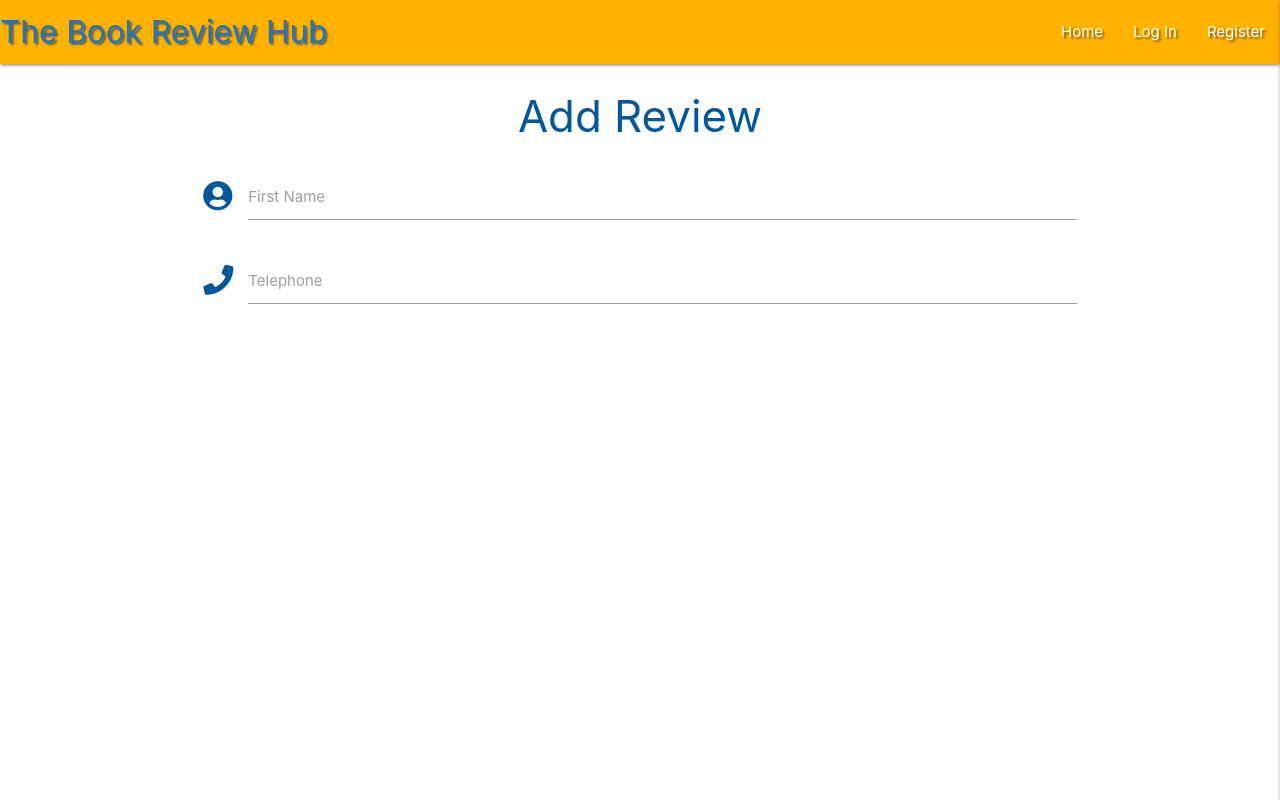
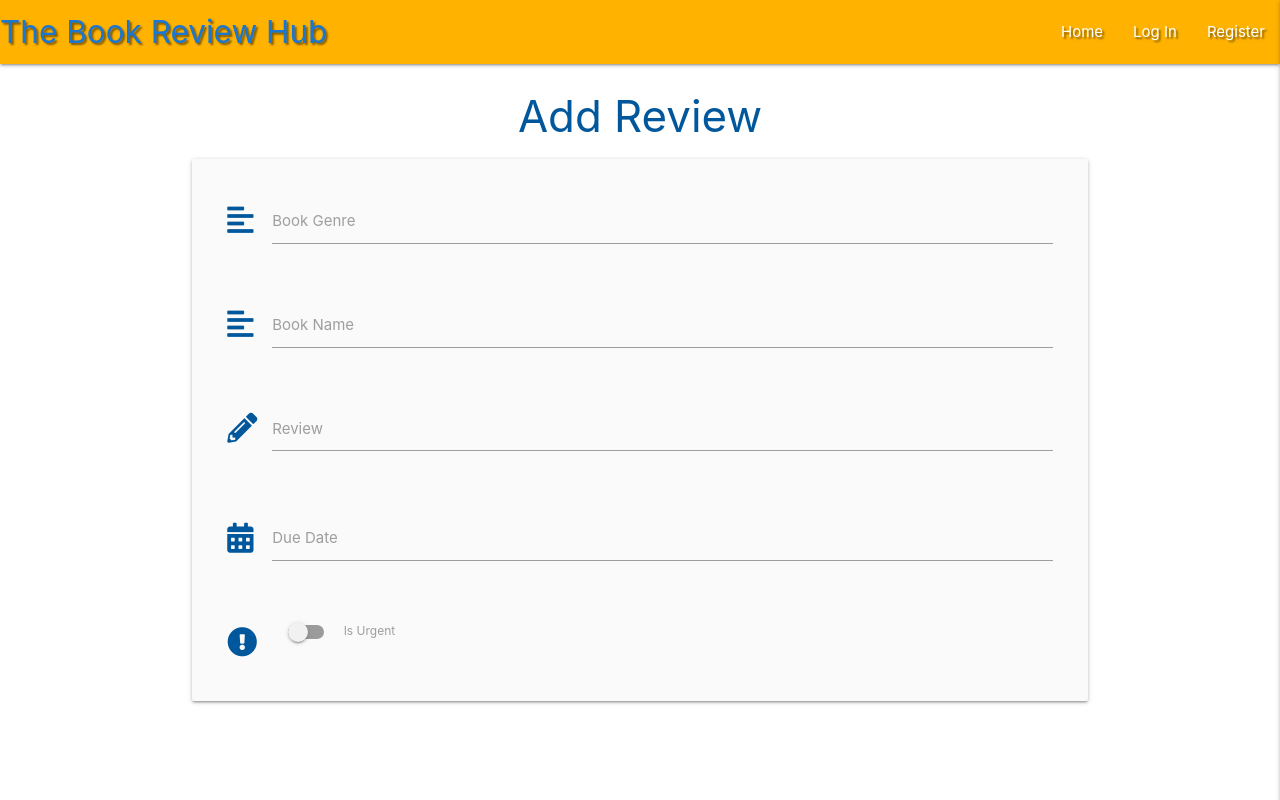
Before and after one commit to Davej66/the-book-review-hub, a Flask app: page /add_review in a window 1280 px wide. Run offline with Flask 2, Linux system fonts and the light colour scheme; some libraries are stand-ins or nearby versions.

Commit message:
Adding review form input fields

```diff
--- a/templates/add_review.html
+++ b/templates/add_review.html
@@ -3,21 +3,51 @@
 
 <h3 class="center-align light-blue-text text-darken-4">Add Review</h3>
 
-<div class="row">
+<div class="row card-panel grey lighten-5">
     <form class="col s12" method="POST" action="">
         <div class="row">
             <div class="input-field col s12">
-                <i class="fas fa-user-circle prefix light-blue-text text-darken-4"></i>
-                <input id="icon_prefix" type="text" class="validate">
-                <label for="icon_prefix">First Name</label>
+                <i class="fas fa-align-left prefix light-blue-text text-darken-4"></i>
+                <input id="genre_name" name="genre_name" minlength="5" maxlength="20"
+                    type="text" class="validate" required>
+                <label for="genre_name">Book Genre</label>
             </div>
+        </div>
+        <div class="row">
             <div class="input-field col s12">
-                <i class="fas fa-phone prefix light-blue-text text-darken-4"></i>
-                <input id="icon_telephone" type="tel" class="validate">
-                <label for="icon_telephone">Telephone</label>
+                <i class="fas fa-align-left prefix light-blue-text text-darken-4"></i>
+                <input id="review_name" name="review_name" minlength="5" maxlength="50"
+                    type="text" class="validate" required>
+                <label for="review_name">Book Name</label>
+            </div>
+        </div>
+        <div class="row">
+            <div class="input-field col s12">
+                <i class="fas fa-pencil-alt prefix light-blue-text text-darken-4"></i>
+                <textarea id="review_description" name="review_description" minlength="5"
+                    maxlength="500" class="materialize-textarea validate" required></textarea>
+                <label for="review_description">Review</label>
+            </div>
+        </div>
+        <div class="row">
+            <div class="input-field col s12">
+                <i class="fas fa-calendar-alt prefix light-blue-text text-darken-4"></i>
+                <input id="due_date" name="due_date" type="text" class="datepicker validate" required>
+                <label for="due_date">Due Date</label>
+            </div>
+        </div>
+        <div class="row">
+            <div class="input-field col s12">
+                <div class="switch">
+                    <i class="fas fa-exclamation-circle prefix light-blue-text text-darken-4"></i>
+                    <label for="is_urgent">
+                        <input type="checkbox" id="is_urgent" name="is_urgent">
+                        <span class="lever"></span>
+                        Is Urgent
+                    </label>
+                </div>
             </div>
         </div>
     </form>
 </div>
-
 {% endblock %}
```
